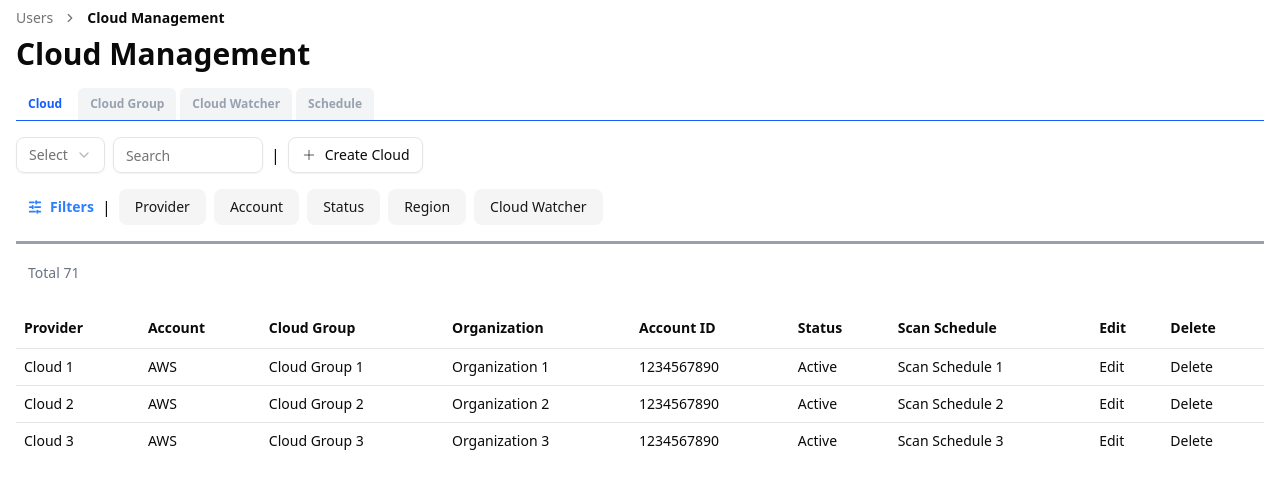
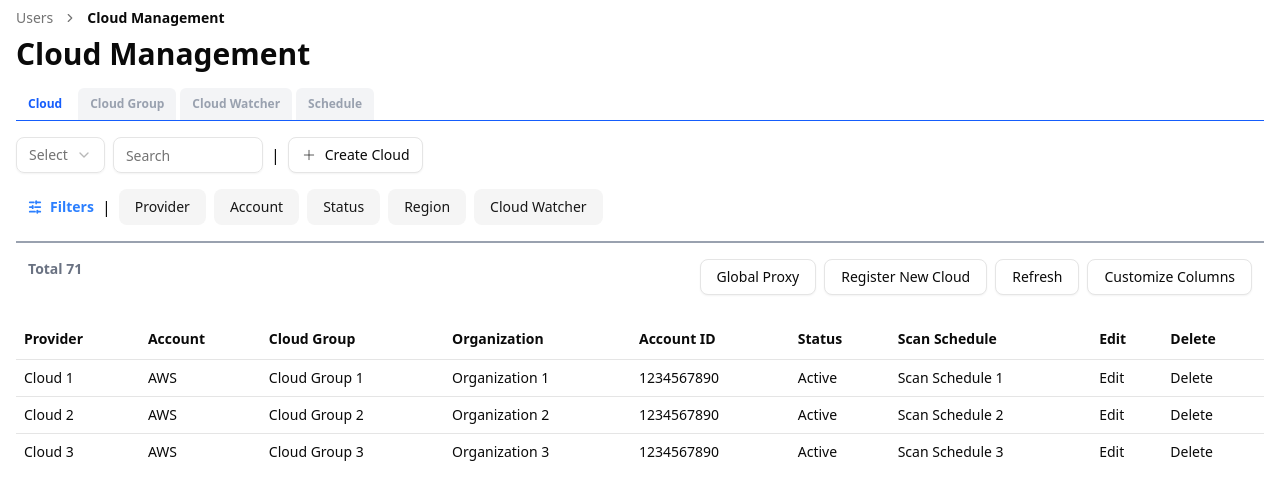
Before and after one commit to jaewon0521/tatum-project, a Next.js app: page / in a window 1280 px wide. Shown: the top 500 px of the page. Built offline with nearby package versions, Linux system fonts and the light colour scheme.

Commit message:
Feat : Cloud Management UI

```diff
--- a/app/page.tsx
+++ b/app/page.tsx
@@ -4,6 +4,8 @@ import SearchLayer from "@/components/layer/search-layer";
 import BasicTable from "@/components/shared/table/basic-table";
 import { BasicTab } from "@/components/shared/tab";
 import { CloudManageSearchItems } from "./constants/search-items";
+import TableToolbarLayer from "@/components/layer/table-toolbar-layer";
+
 const columns = [
   "Provider",
   "Account",
@@ -55,22 +57,29 @@ export default function Home() {
   return (
     <div className="w-full h-screen">
       <div className="py-2 px-4">
-        <BasicBreadcrumb title="Cloud Management" />
+        <div>
+          <BasicBreadcrumb title="Cloud Management" />
+        </div>
         <h1 className="text-3xl font-bold mt-2 mb-4">Cloud Management</h1>
         <div className="mb-4">
           <BasicTab />
         </div>
-        <div className="flex flex-col gap-4 mb-4">
+        <section className="flex flex-col gap-4 mb-4">
           <SearchLayer items={CloudManageSearchItems} />
           <FilterLayer />
-        </div>
-        <div className="w-full h-[3px] bg-gray-400 mb-4"></div>
-        <div>
+        </section>
+        <div className="w-full h-[2px] bg-gray-400 mb-4"></div>
+        <section>
           <div className="px-3 mb-6">
-            <span className="text-sm text-gray-500">Total 71</span>
+            <div className="flex justify-between">
+              <span className="text-sm text-gray-500 font-semibold">
+                Total 71
+              </span>
+              <TableToolbarLayer />
+            </div>
           </div>
           <BasicTable columns={columns} rows={rows} />
-        </div>
+        </section>
       </div>
     </div>
   );
```
